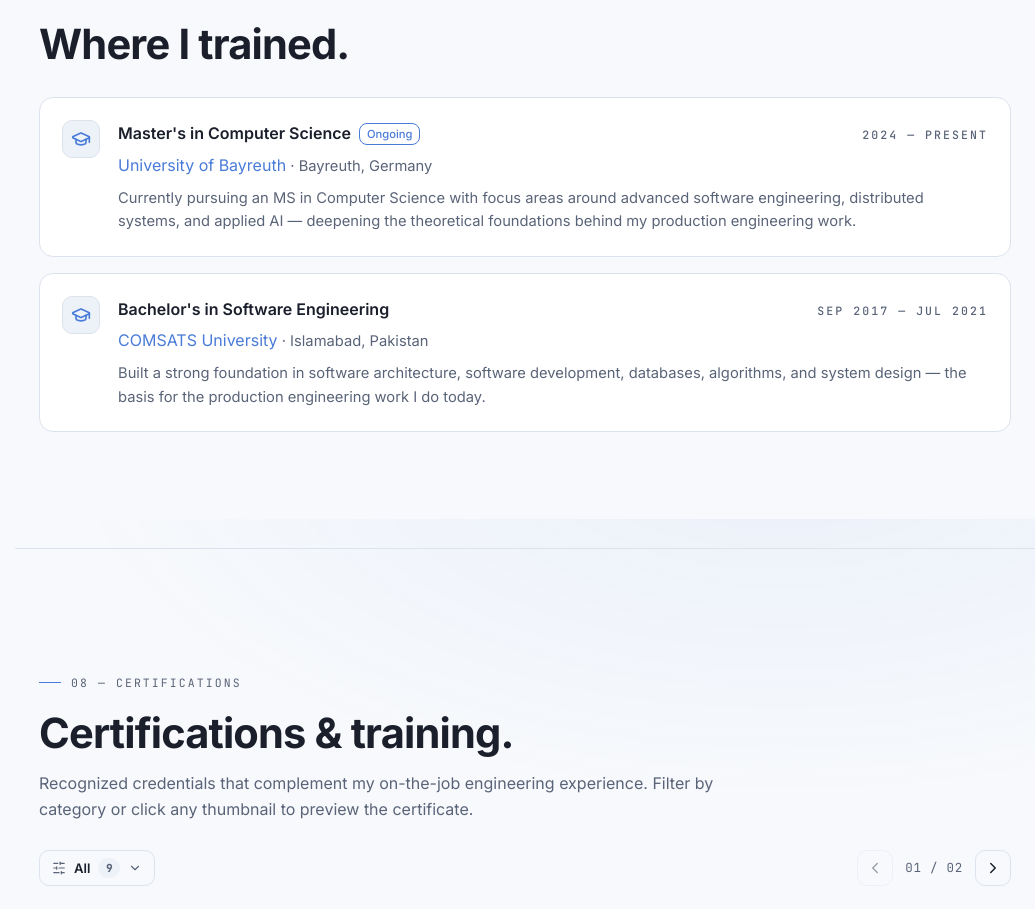
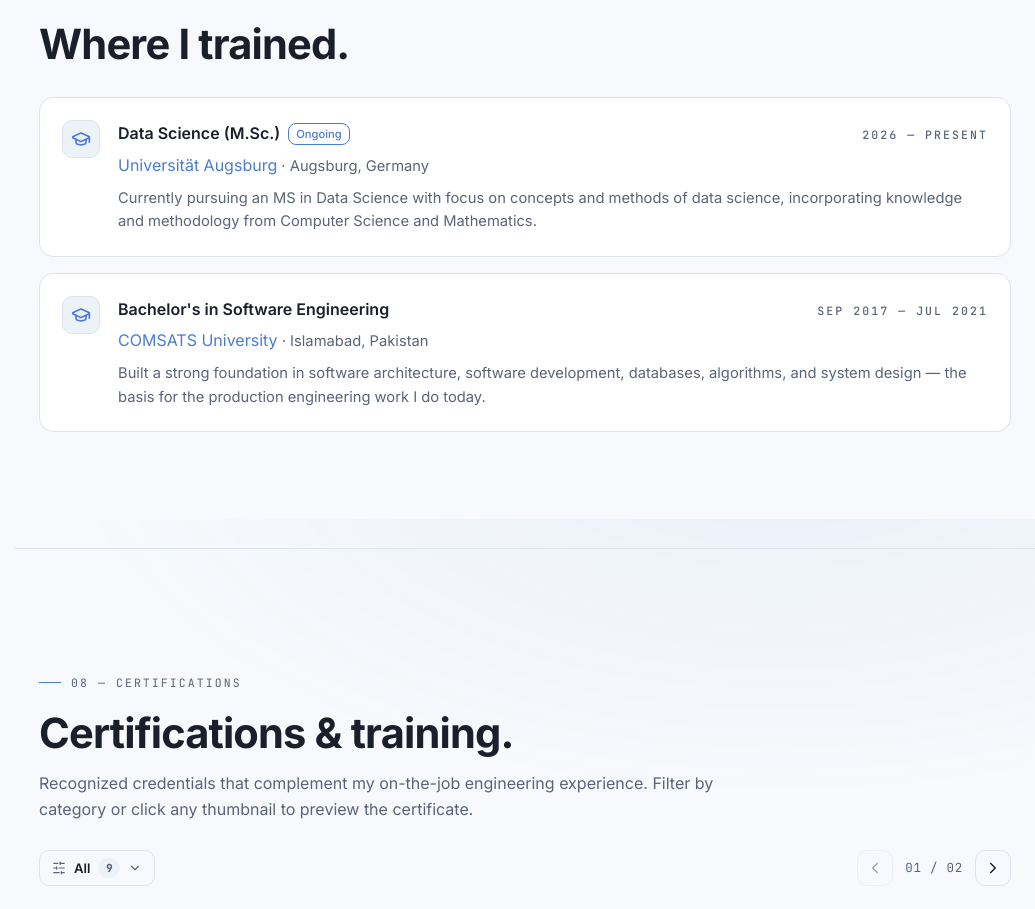
Before and after one commit to Abdullah18x/portfolio, a React (Vite) app: page / in a window 1280 px wide. Shown: the part 9081-9990 px from the top of the page, without its empty margins (245-1280 px from the left). Built offline with nearby package versions, Linux system fonts and the light colour scheme.

Commit message:
updated education

```diff
--- a/index.html
+++ b/index.html
@@ -8,7 +8,7 @@
     <title>Abdullah Akram — Senior Full Stack Engineer | Healthcare SaaS, Cloud & AI Products</title>
     <meta
       name="description"
-      content="Abdullah Akram — Senior Full Stack Engineer based in Bayreuth, Germany. Building scalable healthcare SaaS, workflow automation platforms, AI-enabled products, and cloud-native systems with React, TypeScript, Node.js, and NestJS."
+      content="Abdullah Akram — Senior Full Stack Engineer based in Augsburg, Germany. Building scalable healthcare SaaS, workflow automation platforms, AI-enabled products, and cloud-native systems with React, TypeScript, Node.js, and NestJS."
     />
     <meta name="author" content="Abdullah Akram" />
     <meta name="robots" content="index, follow" />
@@ -65,7 +65,7 @@
         "telephone": "+491637216071",
         "address": {
           "@type": "PostalAddress",
-          "addressLocality": "Bayreuth",
+          "addressLocality": "Augsburg",
           "addressCountry": "Germany"
         },
         "sameAs": [
--- a/src/data/educationData.ts
+++ b/src/data/educationData.ts
@@ -9,13 +9,13 @@ export interface EducationItem {
 
 export const educationData: EducationItem[] = [
   {
-    degree: "Master's in Computer Science",
-    institution: 'University of Bayreuth',
-    location: 'Bayreuth, Germany',
-    period: '2024 — Present',
+    degree: "Data Science (M.Sc.)",
+    institution: 'Universität Augsburg',
+    location: 'Augsburg, Germany',
+    period: '2026 — Present',
     status: 'ongoing',
     description:
-      'Currently pursuing an MS in Computer Science with focus areas around advanced software engineering, distributed systems, and applied AI — deepening the theoretical foundations behind my production engineering work.',
+      'Currently pursuing an MS in Data Science with focus on concepts and methods of data science, incorporating knowledge and methodology from Computer Science and Mathematics.',
   },
   {
     degree: "Bachelor's in Software Engineering",
```
